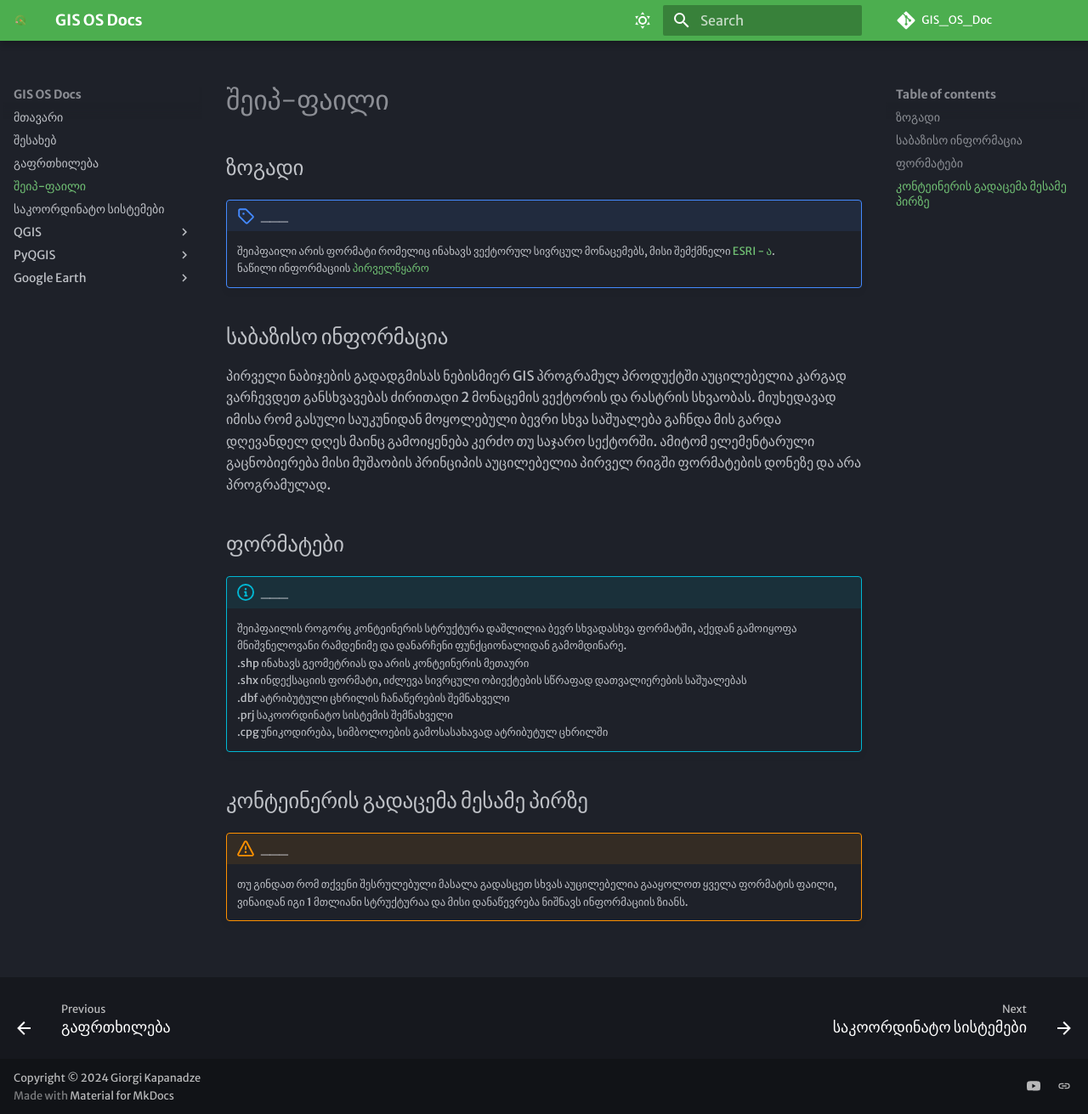
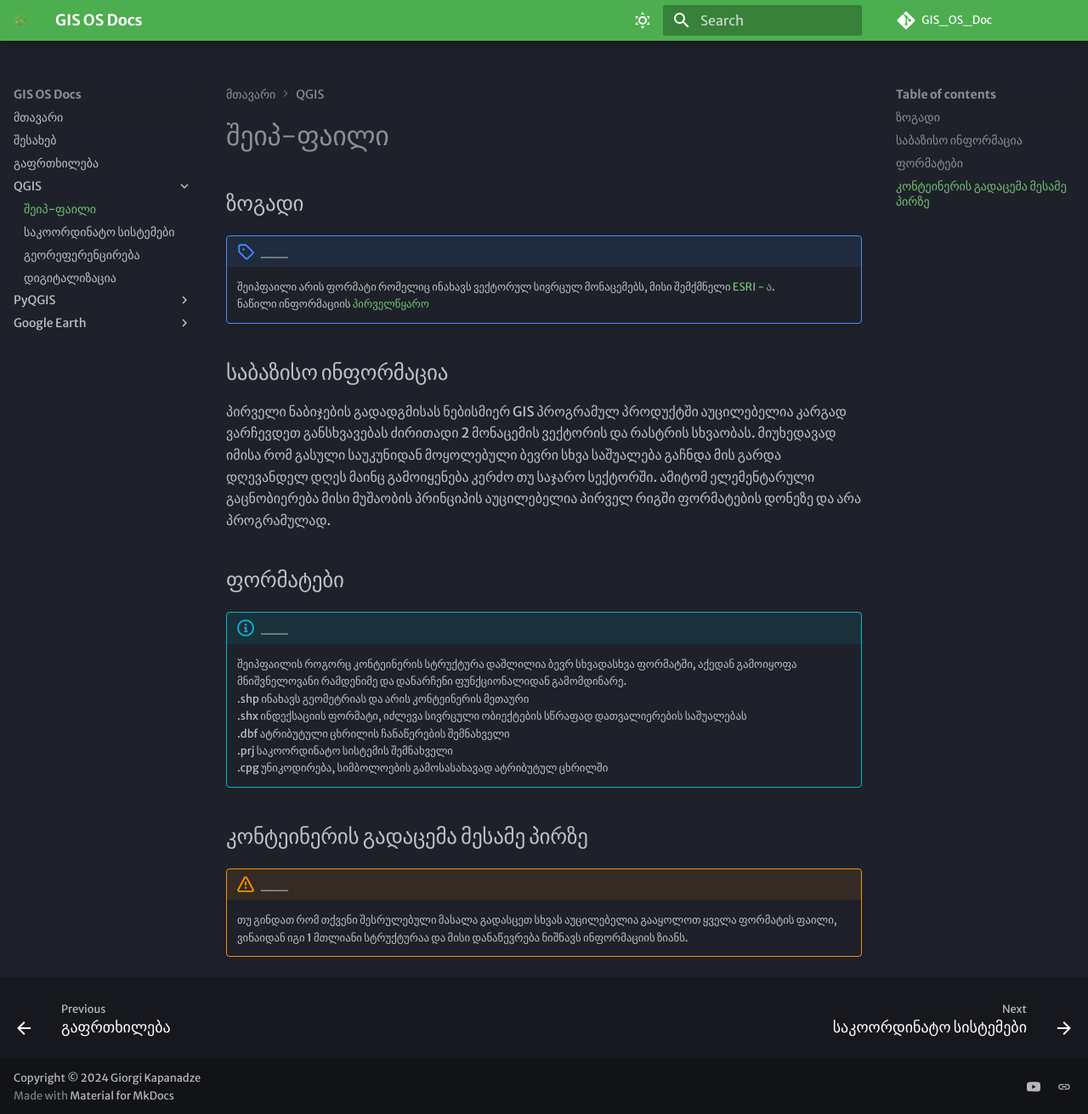
Before and after one commit to ezdanapak/GIS_OS_Doc, an MkDocs documentation site: the page built from docs/QGIS/shapefile.md, in a window 1280 px wide and 1311 px high. Shown: the whole window at 85% size. Built offline with MkDocs 1.6.1 and Material for MkDocs 9.7.7, drawn with Linux system fonts in a browser that asks for light colours; some web fonts are replaced; comment, search, counter and statistics services are not loaded.

Commit message:
v1.1
გადაკეთდა დოკუმენტაცია

```diff
--- a/mkdocs.yml
+++ b/mkdocs.yml
@@ -108,14 +108,14 @@ nav:
   - მთავარი: 'index.md'
   - შესახებ: 'about.md'
   - გაფრთხილება: 'warning.md'
-  - შეიპ-ფაილი: 'shapefile.md'
-  - საკოორდინატო სისტემები: 'Coordinate_systems.md'
   #- content: 'content-tabs.md'
   #- admonitions: 'admonitions.md'
   #- diagrams: 'diagram-examples.md'
   #- test: 'test.md'
   #- test2: './section1/test2.md'
   - 'QGIS':
+    - შეიპ-ფაილი: './QGIS/shapefile.md'
+    - საკოორდინატო სისტემები: './QGIS/Coordinate_systems.md'
     - 'გეორეფერენცირება': './QGIS/Georeferencing.md'
     - 'დიგიტალიზაცია': './QGIS/Digitalization.md'
   - 'PyQGIS':
```
Also changed, not shown: docs/QGIS/Coordinate_systems.md (renamed from docs/Coordinate_systems.md), docs/QGIS/shapefile.md (renamed from docs/shapefile.md).
